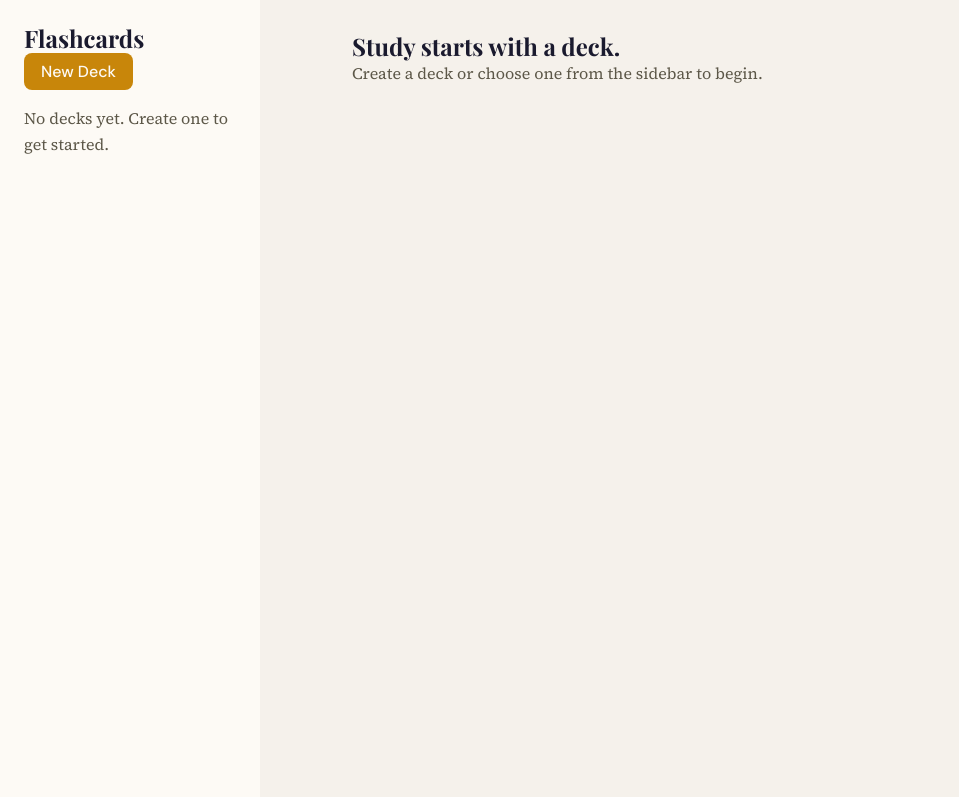
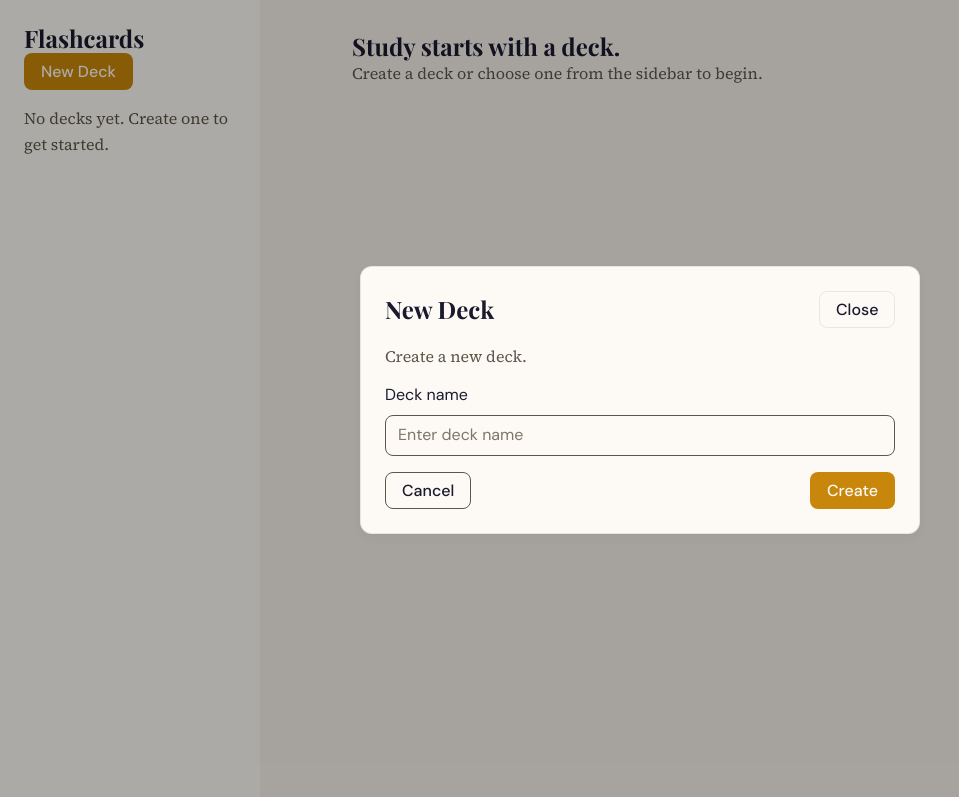
Before and after one commit to Robb-Designs/flash-card-app, a plain HTML site: page index.html in a window 1280 px wide. Both pictures are taken after a click on the button "New Deck". Shown: the top 797 px of the page, without its empty margins (0-959 px from the left). Drawn offline with nearby package versions, Linux system fonts and the light colour scheme.

Commit message:
Bug fix: updated modal render logic

```diff
--- a/css/components.css
+++ b/css/components.css
@@ -57,6 +57,54 @@
 
 .btn-danger:hover {
 	background: var(--color-danger-hover);
+}
+
+.btn-ghost {
+	background: transparent;
+	color: var(--color-text-primary);
+	border-color: var(--color-border);
+}
+
+.btn-ghost:hover {
+	background: var(--color-surface-alt);
+}
+
+.modal-backdrop {
+	position: fixed;
+	inset: 0;
+	z-index: 1000;
+	display: grid;
+	place-items: center;
+	padding: var(--space-4);
+	background: rgba(0, 0, 0, 0.32);
+}
+
+.modal {
+	width: min(560px, 100%);
+	background: var(--color-surface);
+	border: 1px solid var(--color-border);
+	border-radius: var(--radius-lg);
+	box-shadow: var(--shadow-card);
+	padding: var(--space-5);
+}
+
+.modal-header,
+.modal-actions {
+	display: flex;
+	align-items: center;
+	justify-content: space-between;
+	gap: var(--space-3);
+}
+
+.modal-body {
+	display: grid;
+	gap: var(--space-3);
+	margin: var(--space-4) 0;
+}
+
+.modal-field {
+	display: grid;
+	gap: var(--space-2);
 }
 
 /* Flashcards */
```
